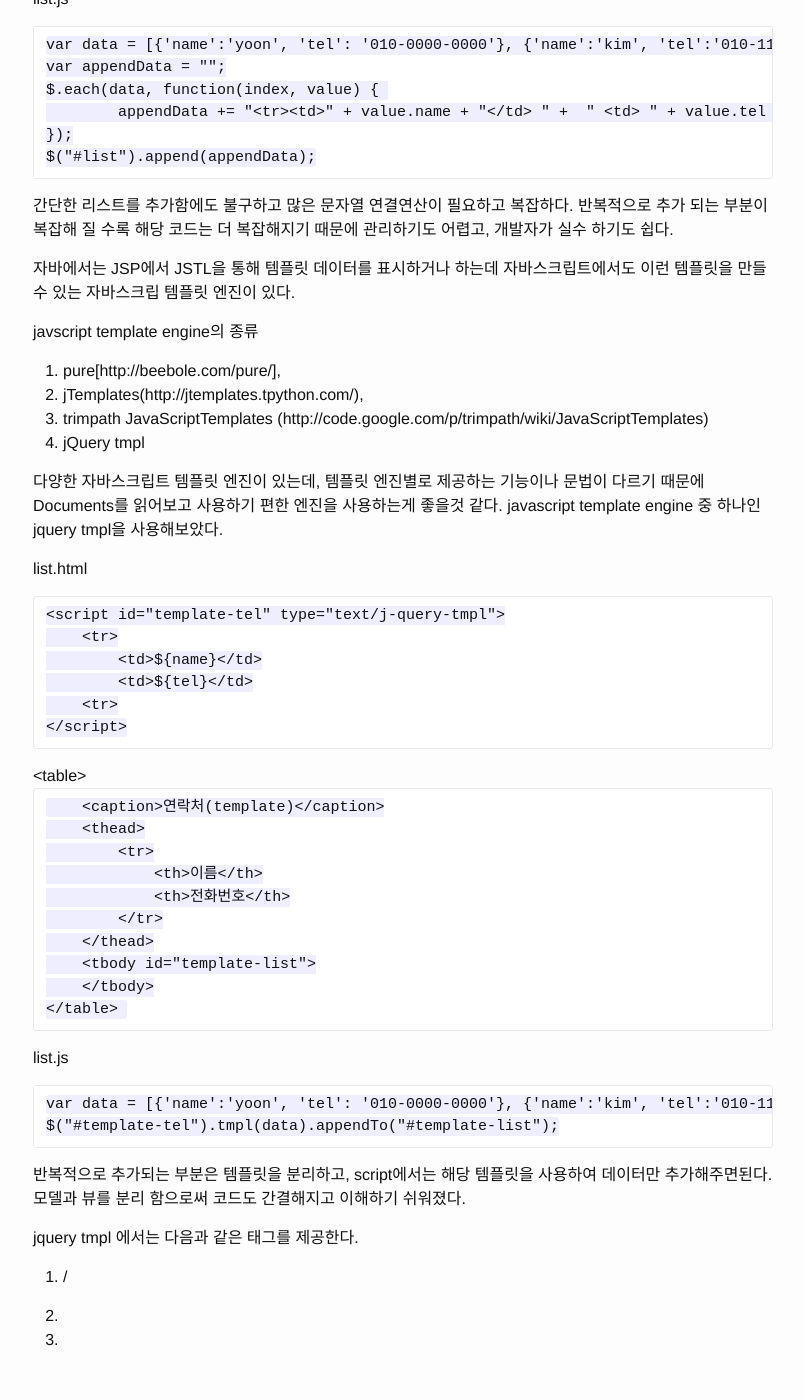
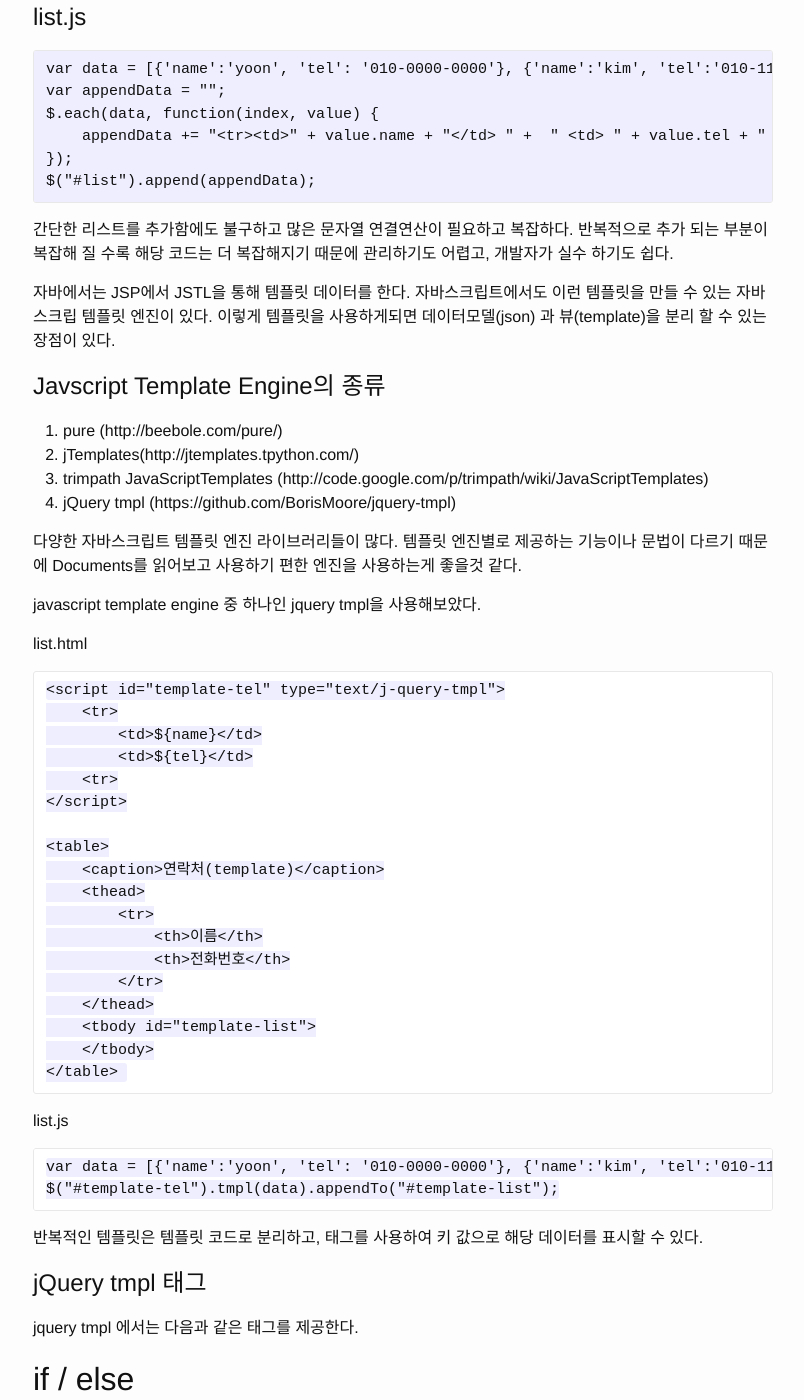
Before and after one commit to iyoon/iyoon.github.io, a Jekyll site: the page built from _posts/2015-02-15-javascript-template-engine.markdown, in a window 1280 px wide and 1400 px high, scrolled down 572 px. Shown: the whole window, without its empty margins (237-1041 px from the left). Built offline with Jekyll 4.4.1, drawn with Linux system fonts in a browser that asks for light colours; some of the changed text lies outside the part shown.

Commit message:
edit post about javascript template engine

```diff
--- a/_posts/2015-02-15-javascript-template-engine.markdown
+++ b/_posts/2015-02-15-javascript-template-engine.markdown
@@ -8,83 +8,115 @@ categories: jekyll update
 
 DOM에 데이터를 추가 할 때 아래와같이 append()로 데이터를 추가하게 된다.
 
-list.html
+#list.html
+~~~list.html
+<table>
+    <caption>연락처</caption>
+    <thead>
+        <tr>
+            <th>이름</th>
+            <th>전화번호</th>
+        </tr>
+    </thead>
+    <tbody id="list" >
+    </tbody>
+</table>
+~~~
 
-	<table>
-	  	<caption>연락처</caption>
-	  	<thead>
-	  		<tr>
-	  			<th>이름</th>
-	  			<th>전화번호</th>
-	  		</tr>
-	  	</thead>
-	  	<tbody id="list" >
-	  	</tbody>
-  	</table>
+#list.js
+~~~list.js
+var data = [{'name':'yoon', 'tel': '010-0000-0000'}, {'name':'kim', 'tel':'010-1111-1111'}];
+var appendData = "";
+$.each(data, function(index, value) {
+    appendData += "<tr><td>" + value.name + "</td> " +  " <td> " + value.tel + " </td></tr>";
+});
+$("#list").append(appendData);
+~~~
 
-
-
-list.js
-
-	var data = [{'name':'yoon', 'tel': '010-0000-0000'}, {'name':'kim', 'tel':'010-1111-1111'}];
-	var appendData = "";
-	$.each(data, function(index, value) {
-		appendData += "<tr><td>" + value.name + "</td> " +  " <td> " + value.tel + " </td></tr>";
-	});
-	$("#list").append(appendData);
 
 간단한 리스트를 추가함에도 불구하고 많은 문자열 연결연산이 필요하고 복잡하다.
 반복적으로 추가 되는 부분이 복잡해 질 수록 해당 코드는 더 복잡해지기 때문에 관리하기도 어렵고, 개발자가 실수 하기도 쉽다.
 
-자바에서는 JSP에서 JSTL을 통해 템플릿 데이터를 표시하거나 하는데 자바스크립트에서도 이런 템플릿을 만들 수 있는 자바스크립 템플릿 엔진이 있다.
+자바에서는 JSP에서 JSTL을 통해 템플릿 데이터를 한다.
+자바스크립트에서도 이런 템플릿을 만들 수 있는 자바스크립 템플릿 엔진이 있다.
+이렇게 템플릿을 사용하게되면 데이터모델(json) 과 뷰(template)을 분리 할 수 있는 장점이 있다.
 
+#Javscript Template Engine의 종류
+1. pure (http://beebole.com/pure/)
+2. jTemplates(http://jtemplates.tpython.com/)
+3. trimpath JavaScriptTemplates (http://code.google.com/p/trimpath/wiki/JavaScriptTemplates)
+4. jQuery tmpl (https://github.com/BorisMoore/jquery-tmpl)
 
-javscript template engine의 종류
+다양한 자바스크립트 템플릿 엔진 라이브러리들이 많다.
+템플릿 엔진별로 제공하는 기능이나 문법이 다르기 때문에 Documents를 읽어보고 사용하기 편한 엔진을 사용하는게 좋을것 같다.
 
-1. pure[http://beebole.com/pure/],
-2. jTemplates(http://jtemplates.tpython.com/),
-3. trimpath JavaScriptTemplates (http://code.google.com/p/trimpath/wiki/JavaScriptTemplates)
-4. jQuery tmpl
-
-다양한 자바스크립트 템플릿 엔진이 있는데, 템플릿 엔진별로 제공하는 기능이나 문법이 다르기 때문에 Documents를 읽어보고 사용하기 편한 엔진을 사용하는게 좋을것 같다.
 javascript template engine 중 하나인 jquery tmpl을 사용해보았다.
 
+list.html
+~~~
+<script id="template-tel" type="text/j-query-tmpl">
+    <tr>
+        <td>${name}</td>
+        <td>${tel}</td>
+    <tr>
+</script>
 
-list.html
-
-    <script id="template-tel" type="text/j-query-tmpl">
+<table>
+    <caption>연락처(template)</caption>
+    <thead>
         <tr>
-            <td>${name}</td>
-            <td>${tel}</td>
-        <tr>
-    </script>
-
- 	<table>
-        <caption>연락처(template)</caption>
-        <thead>
-            <tr>
-                <th>이름</th>
-                <th>전화번호</th>
-            </tr>
-        </thead>
-        <tbody id="template-list">
-        </tbody>
-    </table>
-
+            <th>이름</th>
+            <th>전화번호</th>
+        </tr>
+    </thead>
+    <tbody id="template-list">
+    </tbody>
+</table>
+~~~
 
 list.js
+~~~
+var data = [{'name':'yoon', 'tel': '010-0000-0000'}, {'name':'kim', 'tel':'010-1111-1111'}];
+$("#template-tel").tmpl(data).appendTo("#template-list");
+~~~
 
-	var data = [{'name':'yoon', 'tel': '010-0000-0000'}, {'name':'kim', 'tel':'010-1111-1111'}];
-	$("#template-tel").tmpl(data).appendTo("#template-list");
+반복적인 템플릿은 템플릿 코드로 분리하고, 태그를 사용하여 키 값으로 해당 데이터를 표시할 수 있다.
 
+#jQuery tmpl 태그
+jquery tmpl 에서는 다음과 같은 태그를 제공한다.
+## if / else
+if ~ else 구문을 사용 할 수 있다.
+~~~
+{{if item.length > 0 }}
+	<li> ${item} </li>
+{{else}}
+	empty item
+{{/if}}
+~~~
 
-반복적으로 추가되는 부분은 템플릿을 분리하고, script에서는 해당 템플릿을 사용하여 데이터만 추가해주면된다.
-모델과 뷰를 분리 함으로써 코드도 간결해지고 이해하기 쉬워졌다.
+## html
+html 태그를 문자열로 출력한다.
+~~~
+{{html <li>item</li>}}
+~~~
 
+## each
+컬렌션의 모든 요소에 대해 반복문을 수행한다.
+index는 each 내부에서 $index 로 사용하면 된다.
 
-jquery tmpl 에서는 다음과 같은 태그를 제공한다.
-1. {{if}} / {{else}}
+~~~
+{{each list}}
+	<li> ${index + 1} 번째 데이터 </li>
+    <li>${item}</li>
+{{/each}}
+~~~
 
-2. {{html}}
+index와 컬렉션 아이템을 변수명으로 지정하고자 하는 경우에는 아래와 같이 쓴다.
+~~~
+{{each(i,item)  list}}
+        <li>${i + 1} 번째 데이터</li>
+      	<li>${item}<li>
+{{/each}}
+~~~
 
-3. {{each}}
+> 더 자세한 내용은 http://borismoore.github.io/jquery-tmpl/demos/step-by-step.html 참고
```
